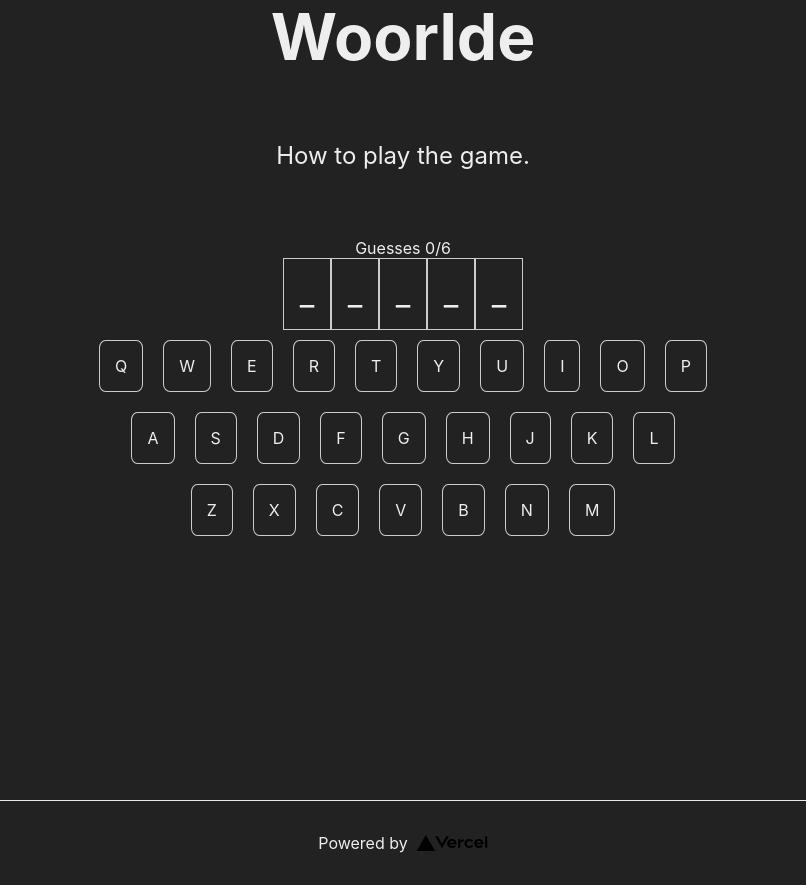
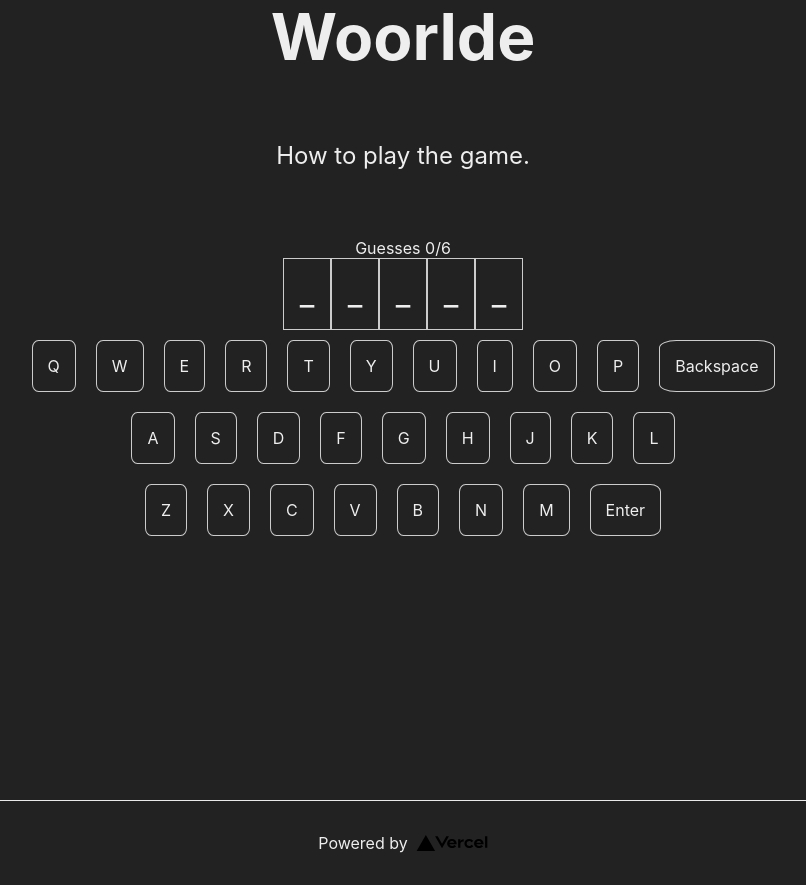
Before and after one commit to mfarrelly/firstnextjs, a Next.js app: page / in a window 1280 px wide. Shown: the whole page, without its empty margins (237-1043 px from the left). Built offline with nearby package versions, Linux system fonts and the light colour scheme.

Commit message:
Add backspace and enter buttons

```diff
--- a/components/visualKeyboard.tsx
+++ b/components/visualKeyboard.tsx
@@ -19,9 +19,9 @@ export default function VisualKeyboard({
 
     const keys = React.useMemo(() => {
         return [
-            ["Q", "W", "E", "R", "T", "Y", "U", "I", "O", "P"],
+            ["Q", "W", "E", "R", "T", "Y", "U", "I", "O", "P", "Backspace"],
             ["A", "S", "D", "F", "G", "H", "J", "K", "L"],
-            ["Z", "X", "C", "V", "B", "N", "M"],
+            ["Z", "X", "C", "V", "B", "N", "M", "Enter"],
         ];
     }, []);
 
```
